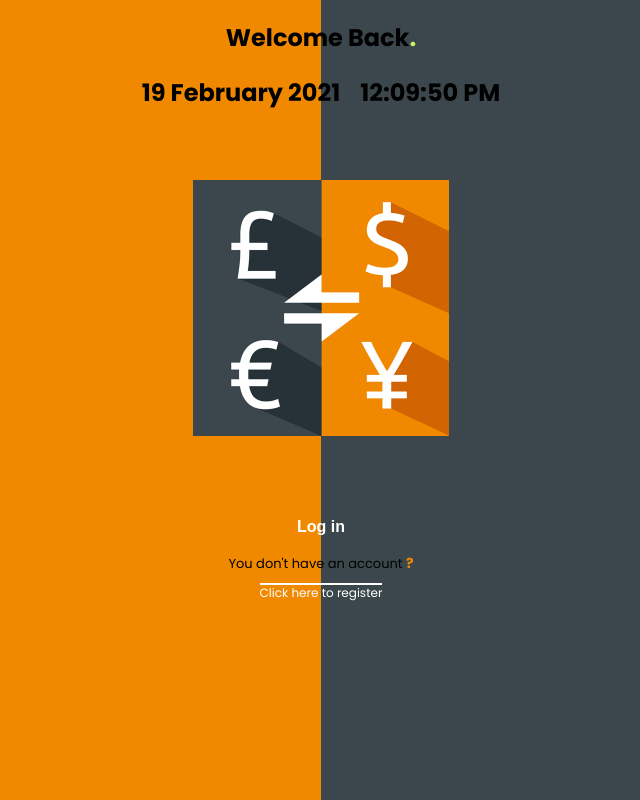
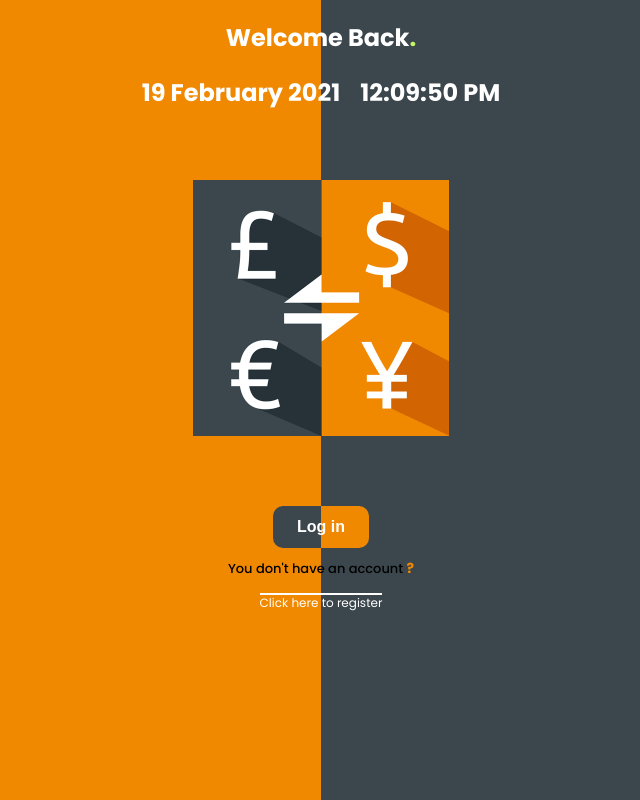
Before and after one commit to MarwanEsm/Currency-Rate-Exchange, a React (Create React App) app: page / in a window 1280 px wide. Shown: the top 800 px of the page, without its empty margins (319-959 px from the left). Built offline with nearby package versions, Linux system fonts and the light colour scheme; no server answers.

Commit message:
adjust color

```diff
--- a/src/components/elements/button/Button.module.scss
+++ b/src/components/elements/button/Button.module.scss
@@ -1,6 +1,6 @@
 .button {
     margin-top: 20px;
-    background: linear-gradient(to right, #f18900 50%, #3b474d 50%);
+    background: linear-gradient(to left, #f18900 50%, #3b474d 50%);
     color: white;
     padding: 12px 24px;
     border-radius: 10px;
@@ -13,7 +13,7 @@
 }
 
 .button:hover {
-    background: linear-gradient(to top, #f18900 50%, #3b474d 50%);
+    background: linear-gradient(to right, #f18900 50%, #3b474d 50%);
     color: #fff;
     cursor: pointer;
 }
--- a/src/components/elements/link/Link.module.scss
+++ b/src/components/elements/link/Link.module.scss
@@ -5,7 +5,8 @@
 .container label {
     display: block;
     font-size: 13px;
-    margin: 5px 0 5px 0;
+    margin: 10px 0 10px 0;
+    font-weight: 500;
 }
 
 .container label span {
--- a/src/style/global.scss
+++ b/src/style/global.scss
@@ -15,4 +15,5 @@ h4,
 h5,
 h6 {
     text-align: center;
+    color: white;
 }
```
